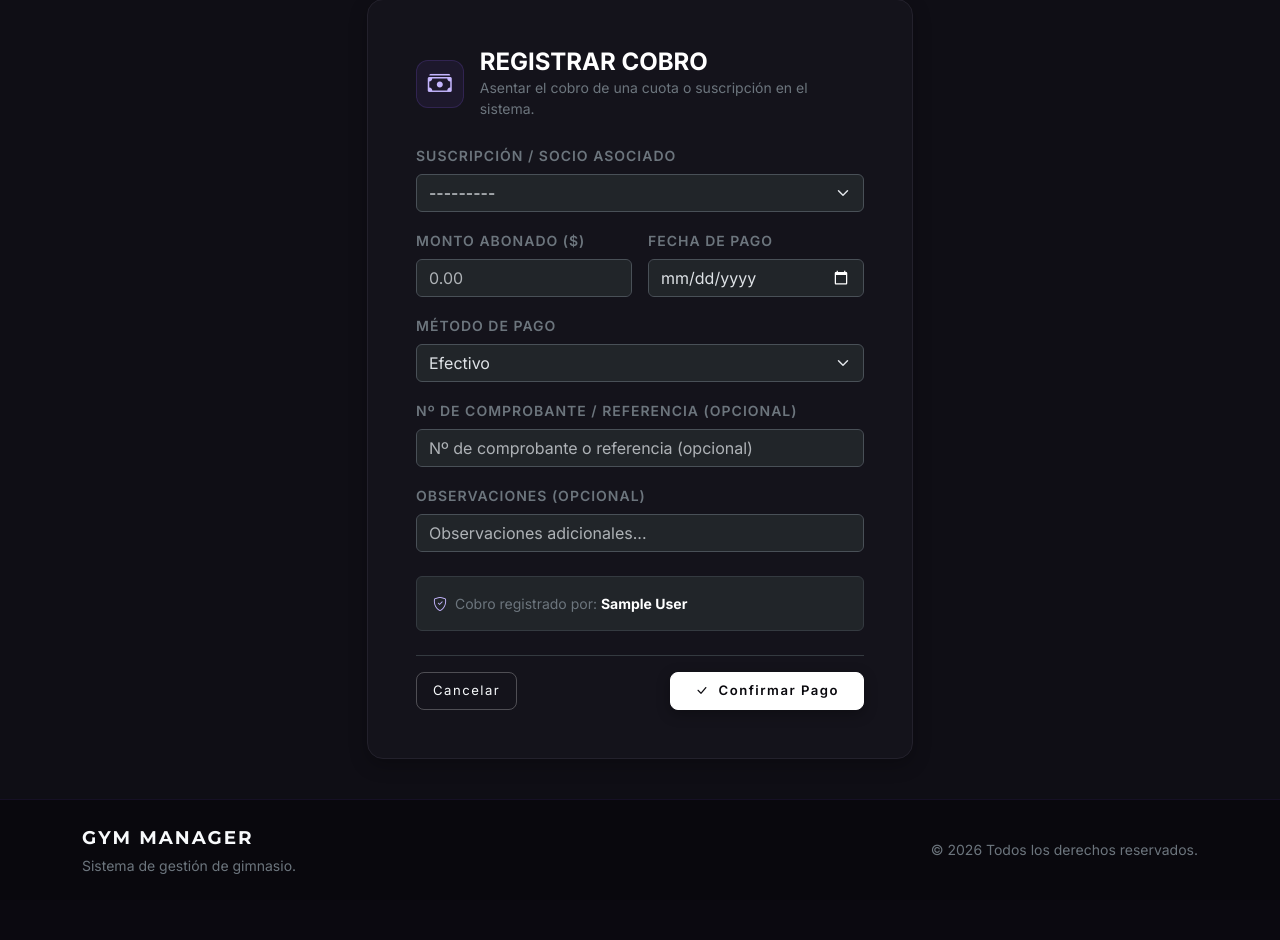
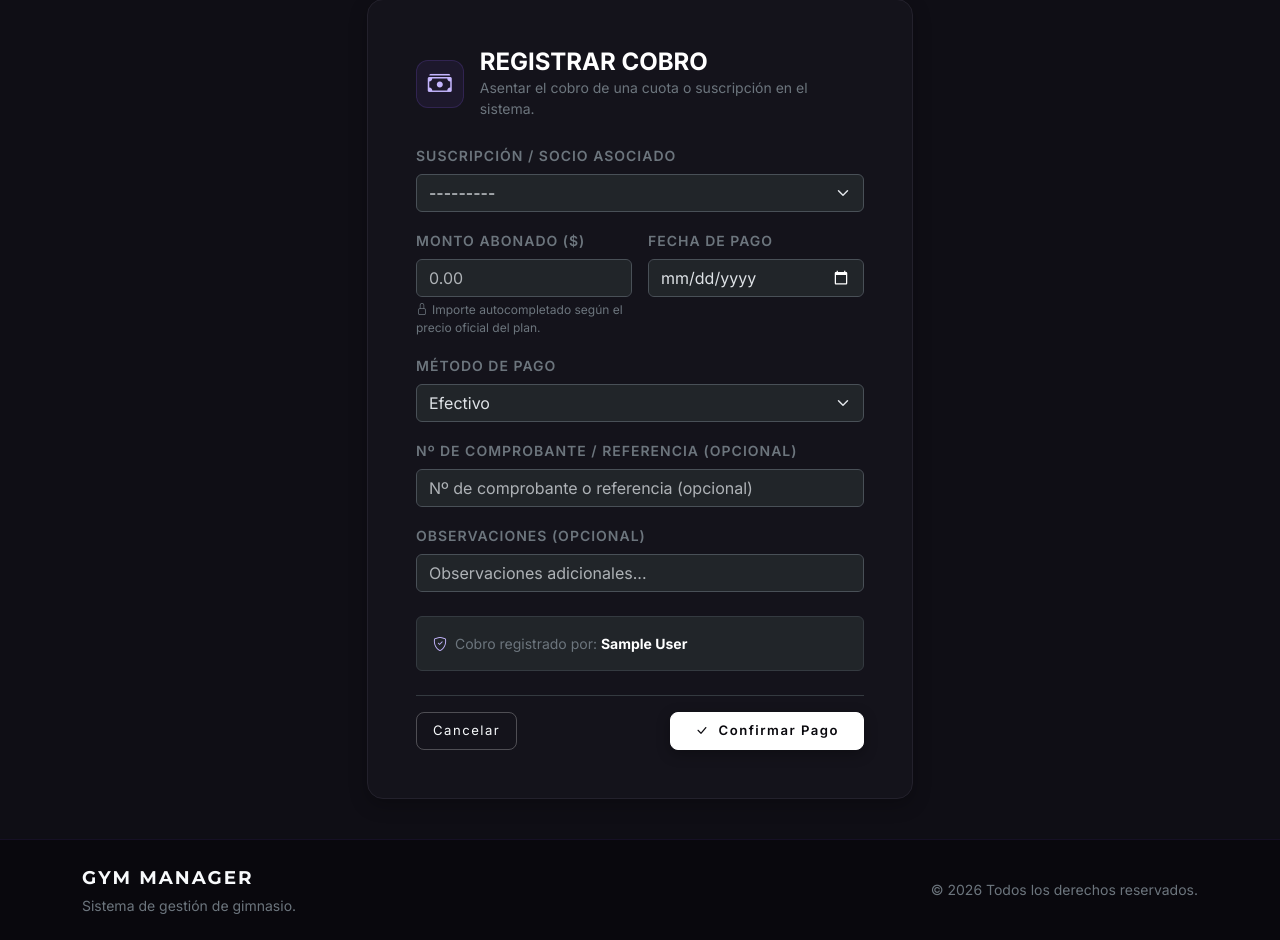
Before and after one commit to Marianoabizanda/Proyecto-Gym, a Django app: page /membresias/pagos/registrar/ in a window 1280 px wide. Shown: the part 157-1097 px from the top of the page. Before the commit the page ends 1031 px from the top, so only its background shows below. Run offline with Django 5.2, Linux system fonts and the light colour scheme; the visitor is signed in with stand-in values (Sample User, id 1); data comes from the database, SQL or seed files in the repository.

Commit message:
Mejorar registro de pagos por suscripcion

```diff
--- a/memberships/forms.py
+++ b/memberships/forms.py
@@ -121,6 +121,7 @@ class PaymentRegistrationForm(forms.ModelForm):
                 'step': '0.01',
                 'min': '0.01',
                 'placeholder': '0.00',
+                'readonly': 'readonly',
             }),
             'payment_date': forms.DateInput(attrs={
                 'type': 'date',
@@ -181,3 +182,17 @@ class PaymentRegistrationForm(forms.ModelForm):
         if amount is not None and amount <= 0:
             raise ValidationError('El monto a abonar debe ser un valor mayor a 0.')
         return amount
+
+    def clean(self):
+        cleaned_data = super().clean()
+        subscription = cleaned_data.get('subscription')
+        amount = cleaned_data.get('amount')
+
+        # Validación backend estricta: el importe debe coincidir exactamente con el precio oficial del plan
+        if subscription and amount is not None and amount != subscription.plan.price:
+            self.add_error(
+                'amount',
+                f"El monto a abonar (${amount}) no coincide con el valor oficial del plan '{subscription.plan.name}' (${subscription.plan.price})."
+            )
+
+        return cleaned_data
--- a/memberships/views.py
+++ b/memberships/views.py
@@ -344,6 +344,29 @@ class PaymentCreateView(AdminRequiredMixin, CreateView):
             initial['subscription'] = subscription_id
         return initial
 
+    def get_context_data(self, **kwargs):
+        context = super().get_context_data(**kwargs)
+        # Metadatos de suscripciones para el panel dinámico y autocompletado en frontend
+        sub_field = context['form'].fields.get('subscription') if 'form' in context else None
+        if sub_field:
+            subs_qs = sub_field.queryset.select_related('member', 'plan')
+        else:
+            subs_qs = Subscription.objects.exclude(status=Subscription.Status.CANCELADA).select_related('member', 'plan')
+
+        subscriptions_data = {}
+        for sub in subs_qs:
+            subscriptions_data[str(sub.pk)] = {
+                'member_name': sub.member.get_full_name() or sub.member.username,
+                'member_dni': sub.member.dni or 'No informado',
+                'plan_name': sub.plan.name,
+                'price': str(sub.plan.price),
+                'price_formatted': f"{int(sub.plan.price):,}".replace(",", ".") if sub.plan.price == int(sub.plan.price) else f"{sub.plan.price:,.2f}".replace(".", ","),
+                'status': sub.status,
+                'status_display': sub.get_status_display(),
+            }
+        context['subscriptions_json'] = subscriptions_data
+        return context
+
     def form_valid(self, form):
         subscription = form.cleaned_data.get('subscription')
         amount = form.cleaned_data.get('amount')
@@ -354,20 +377,21 @@ class PaymentCreateView(AdminRequiredMixin, CreateView):
             form.add_error('subscription', 'No es posible registrar un pago sobre una suscripción cancelada.')
             return self.form_invalid(form)
 
-        # 2. Si la suscripción está PENDIENTE, aplicamos las validaciones previas a la activación
+        # 2. Validación backend obligatoria: el importe debe coincidir exactamente con el precio oficial del plan
+        if subscription and amount != subscription.plan.price:
+            plan = subscription.plan
+            price_display = f"{int(plan.price):,}".replace(",", ".") if plan.price == int(plan.price) else f"{plan.price:,.2f}".replace(".", ",")
+            form.add_error(
+                'amount',
+                f"El importe del plan '{plan.name}' es ${price_display}. Verificá el monto ingresado (no se permiten pagos parciales)."
+            )
+            return self.form_invalid(form)
+
+        # 3. Si la suscripción está PENDIENTE, aplicamos la validación de superposición previa a la activación
         if subscription and subscription.status == Subscription.Status.PENDIENTE:
             plan = subscription.plan
 
-            # 2.1 Validación: El monto debe coincidir exactamente con el precio del plan
-            if amount != plan.price:
-                price_display = f"{int(plan.price):,}".replace(",", ".") if plan.price == int(plan.price) else f"{plan.price:,.2f}".replace(".", ",")
-                form.add_error(
-                    'amount',
-                    f"El importe del plan '{plan.name}' es ${price_display}. Verificá el monto ingresado (no se permiten pagos parciales)."
-                )
-                return self.form_invalid(form)
-
-            # 2.2 Validación: Superposición con el nuevo período recalculado
+            # 3.1 Validación: Superposición con el nuevo período recalculado
             new_start = payment_date
             days_to_add = max(plan.duration_days - 1, 0)
             new_end = new_start + datetime.timedelta(days=days_to_add)
@@ -389,7 +413,7 @@ class PaymentCreateView(AdminRequiredMixin, CreateView):
                 )
                 return self.form_invalid(form)
 
-        # 3. Guardado del pago y activación de la suscripción dentro de una transacción atómica
+        # 4. Guardado del pago y activación de la suscripción dentro de una transacción atómica
         with transaction.atomic():
             form.instance.registered_by = self.request.user
             self.object = form.save()
--- a/templates/memberships/payment_form.html
+++ b/templates/memberships/payment_form.html
@@ -56,6 +56,28 @@
                     {% endif %}
                 </div>
 
+                <!-- Panel dinámico de detalle de la suscripción seleccionada -->
+                <div id="subscription-info-card" class="p-3 bg-dark rounded border border-dark-subtle mb-3 d-none">
+                    <div class="d-flex align-items-center justify-content-between mb-2 pb-2 border-bottom border-secondary border-opacity-25">
+                        <span class="text-secondary small text-uppercase tracking-wider fw-semibold">
+                            <i class="bi bi-info-circle me-1 text-accent"></i> Detalle de la Suscripción
+                        </span>
+                        <span id="info-sub-status" class="badge"></span>
+                    </div>
+                    <div class="row g-2 small">
+                        <div class="col-12 col-sm-6">
+                            <span class="text-secondary d-block">Socio:</span>
+                            <strong id="info-member-name" class="text-white d-block"></strong>
+                            <span class="text-secondary">DNI: <span id="info-member-dni" class="text-light"></span></span>
+                        </div>
+                        <div class="col-12 col-sm-6">
+                            <span class="text-secondary d-block">Plan:</span>
+                            <strong id="info-plan-name" class="text-white d-block"></strong>
+                            <span class="text-secondary">Precio Oficial: <strong id="info-plan-price" class="text-success"></strong></span>
+                        </div>
+                    </div>
+                </div>
+
                 <!-- Monto y Fecha -->
                 <div class="row g-3 mb-3">
                     <div class="col-12 col-sm-6">
@@ -63,6 +85,9 @@
                             Monto Abonado ($)
                         </label>
                         {{ form.amount }}
+                        <div class="form-text text-secondary small" style="font-size: 0.75rem;">
+                            <i class="bi bi-lock me-1"></i>Importe autocompletado según el precio oficial del plan.
+                        </div>
                         {% if form.amount.errors %}
                             <div class="text-danger small mt-1">{{ form.amount.errors.0 }}</div>
                         {% endif %}
@@ -131,4 +156,68 @@
         </div>
     </div>
 </div>
+
+{{ subscriptions_json|json_script:"subscriptions-data" }}
 {% endblock %}
+
+{% block extra_js %}
+<script>
+document.addEventListener('DOMContentLoaded', function () {
+    const dataElement = document.getElementById('subscriptions-data');
+    if (!dataElement) return;
+
+    let subscriptionsData = {};
+    try {
+        subscriptionsData = JSON.parse(dataElement.textContent || '{}');
+    } catch (e) {
+        console.error('Error al parsear datos de suscripciones:', e);
+    }
+
+    const subSelect = document.getElementById('id_subscription');
+    const amountInput = document.getElementById('id_amount');
+    const card = document.getElementById('subscription-info-card');
+    const nameEl = document.getElementById('info-member-name');
+    const dniEl = document.getElementById('info-member-dni');
+    const planEl = document.getElementById('info-plan-name');
+    const priceEl = document.getElementById('info-plan-price');
+    const statusEl = document.getElementById('info-sub-status');
+
+    function updateSubscriptionDetails() {
+        if (!subSelect) return;
+        const subId = subSelect.value;
+        const data = subscriptionsData[subId];
+
+        if (data && card) {
+            if (nameEl) nameEl.textContent = data.member_name;
+            if (dniEl) dniEl.textContent = data.member_dni;
+            if (planEl) planEl.textContent = data.plan_name;
+            if (priceEl) priceEl.textContent = '$' + data.price_formatted;
+            if (statusEl) {
+                statusEl.textContent = data.status_display;
+                if (data.status === 'PENDIENTE') {
+                    statusEl.className = 'badge bg-warning-subtle text-warning border border-warning-subtle';
+                } else {
+                    statusEl.className = 'badge bg-info-subtle text-info border border-info-subtle';
+                }
+            }
+            if (amountInput) {
+                amountInput.value = data.price;
+            }
+            card.classList.remove('d-none');
+        } else {
+            if (card) card.classList.add('d-none');
+            if (amountInput && !subId) {
+                amountInput.value = '';
+            }
+        }
+    }
+
+    if (subSelect) {
+        subSelect.addEventListener('change', updateSubscriptionDetails);
+        if (subSelect.value) {
+            updateSubscriptionDetails();
+        }
+    }
+});
+</script>
+{% endblock %}
```
